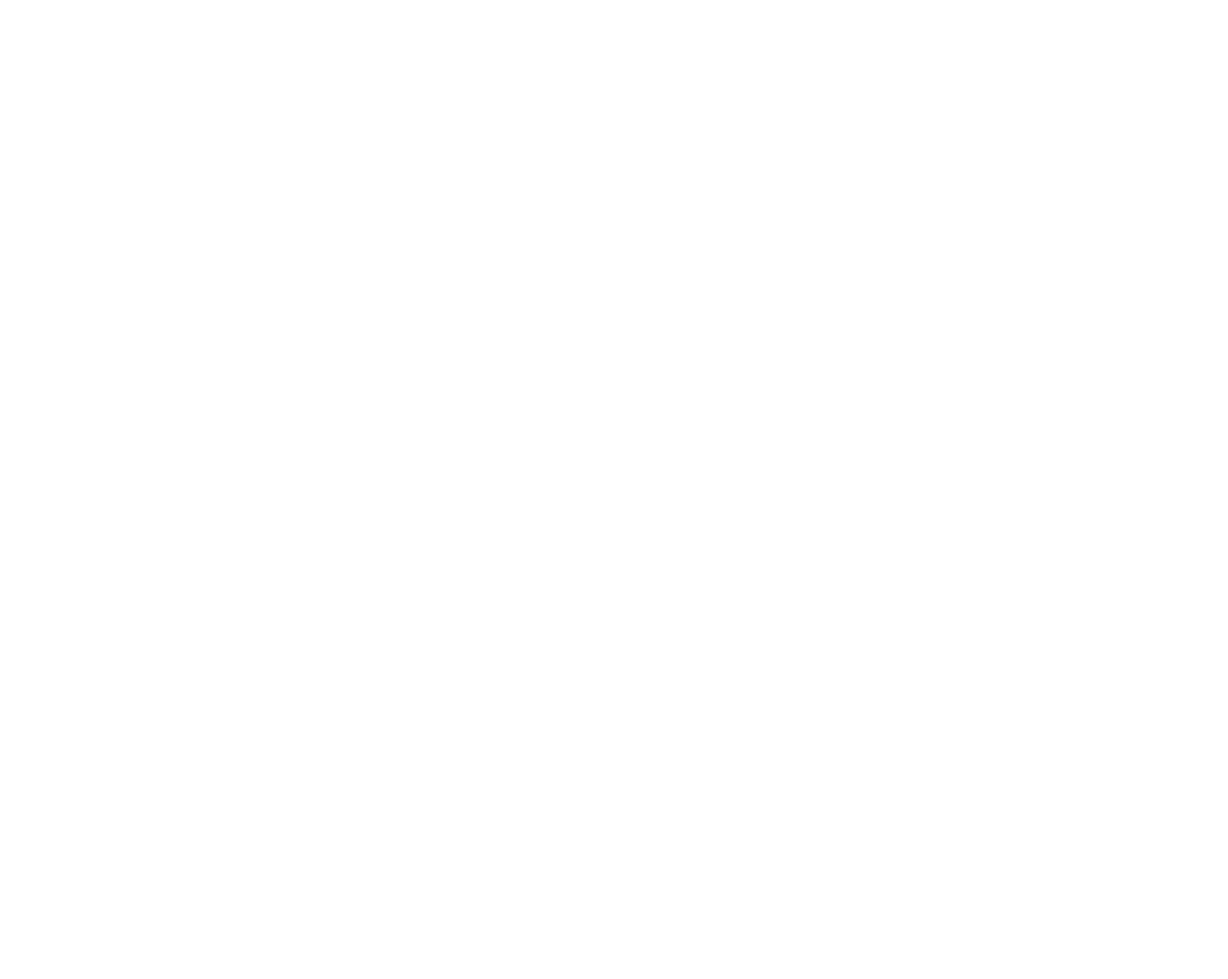
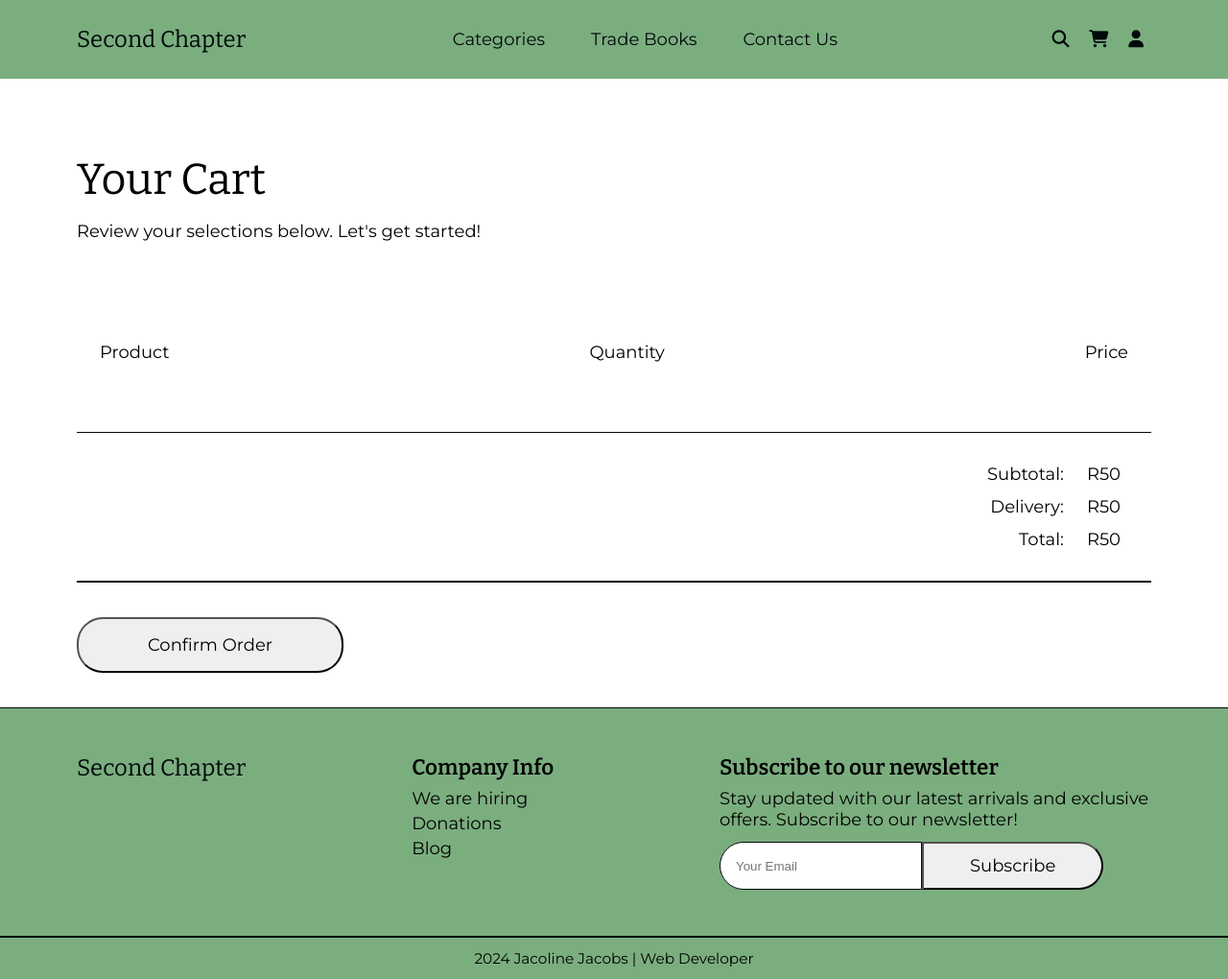
Before and after one commit to JacolineJacobs/second-chapter, a plain HTML site: page cart.html in a window 1280 px wide. Shown: the whole page at 96% size. Before the commit the page ends 800 px from the top, so only its background shows below. Drawn offline with nearby package versions, Linux system fonts and the light colour scheme.

Commit message:
Add files via upload

```diff
--- a/cart.html
+++ b/cart.html
@@ -0,0 +1,80 @@
+<!DOCTYPE html>
+<html lang="en">
+<head>
+    <meta charset="UTF-8">
+    <meta name="viewport" content="width=device-width, initial-scale=1.0">
+    <title>Second Chapter</title>
+    <link rel="stylesheet" href="./style.css"/>
+    <link rel="stylesheet" href="https://cdnjs.cloudflare.com/ajax/libs/font-awesome/6.6.0/css/all.min.css" integrity="sha512-Kc323vGBEqzTmouAECnVceyQqyqdsSiqLQISBL29aUW4U/M7pSPA/gEUZQqv1cwx4OnYxTxve5UMg5GT6L4JJg==" crossorigin="anonymous" referrerpolicy="no-referrer" />
+    <link rel="preconnect" href="https://fonts.googleapis.com">
+    <link rel="preconnect" href="https://fonts.gstatic.com" crossorigin>
+    <link href="https://fonts.googleapis.com/css2?family=Bitter:ital,wght@0,100..900;1,100..900&family=Montserrat:ital,wght@0,100..900;1,100..900&display=swap" rel="stylesheet">
+</head>
+<body>
+    <nav class="navbar">
+        <a class="logo" href="./index.html">Second Chapter</a>
+        <ul>
+            <li class="link hide-on-mobile"><a href="#">Categories</a></li>
+            <li class="link hide-on-mobile"><a href="#">Trade Books</a></li>
+            <li class="link hide-on-mobile"><a href="#">Contact Us</a></li>
+        </ul>
+        <div class="icons">
+            <a href="#"><i class="fa-solid fa-magnifying-glass"></i></a>
+            <a href="#"><i class="fa-solid fa-cart-shopping"></i></a>
+            <a href="#"><i class="fa-solid fa-user"></i></a>
+            <a onclick=expandSidebar() class="burger"><i class="fa-solid fa-bars"></i></a>
+        </div>
+        <div class="sidebar">
+            <ul>
+                <li  onclick=closeSidebar() class="close"><i class="fa-solid fa-xmark"></i></li>
+                <li class="sidebar-link"><a href="#">Categories</a></li>
+                <li class="sidebar-link"><a href="#">Trade Books</a></li>
+                <li class="sidebar-link"><a href="#">Contact Us</a></li>
+            </ul>
+        </div>
+    </nav>
+
+    <header class="cart-title">
+        <h2>Your Cart</h2>
+        <p>Review your selections below. Let's get started!</p>
+    </header>
+        <div class="cart-container">
+            <div class="cart-titles-row">
+                <p>Product</p>
+                <p>Quantity</p>
+                <p>Price</p>
+            </div>
+            <div class="product-details">
+
+            </div>
+            <div class="total-container">
+                <div class="cart-total-row"><p>Subtotal: </p><p class="subtotal">R50</p></div>
+                <div class="cart-total-row"><p>Delivery: </p><p class="delivery">R50</p></div>
+                <div class="cart-total-row"><p>Total: </p><p class="total">R50</p></div>
+            </div>
+            <hr>
+            <button class="button cart-button">Confirm Order</button>
+        </div>
+
+
+    <footer>
+        <div class="footer">
+        <a class="logo" href="#">Second Chapter</a>
+        <ul><h4>Company Info</h4>
+            <li>We are hiring</li>
+            <li>Donations</li>
+            <li>Blog</li>
+        </ul>
+        <div class="subscribe-container">
+            <h4>Subscribe to our newsletter</h4>
+            <p>Stay updated with our latest arrivals and exclusive offers. Subscribe to our newsletter!</p>
+            <div class="subscribe-row"><input placeholder="Your Email" required><button class="button">Subscribe</button></div>
+        </div>
+        </div>
+        <hr>
+        <p class="footer-end">2024 Jacoline Jacobs | Web Developer</p>
+    </footer>
+
+    <script src="script.js"></script>
+</body>
+</html>
--- a/style.css
+++ b/style.css
@@ -775,3 +775,48 @@ hr {
         padding: 8px;
     }
 }
+
+/* CART PAGE STYLING */
+.cart-title {
+    display: flex;
+    flex-direction: column;
+}
+
+.product-details {
+    padding: 24px 80px;
+    border-bottom: 1px solid var(--dark-color);
+}
+
+.cart-container {
+    padding: 0px 80px;
+    border-bottom: 1px solid var(--dark-color);
+}
+
+.cart-titles-row {
+    display: flex;
+    justify-content: space-between;
+    padding: 24px;
+}
+
+.cart-button {
+    margin: 36px 0;
+}
+
+.cart-button:hover {
+    background-color: var(--primary-color);
+    cursor: pointer;
+}
+
+.total-container {
+    width: 100%;
+    padding: 32px;
+    display: flex;
+    flex-direction: column;
+    gap: 12px;
+    align-items: flex-end;
+}
+
+.cart-total-row {
+    display: flex;
+    gap: 24px;
+}
```
